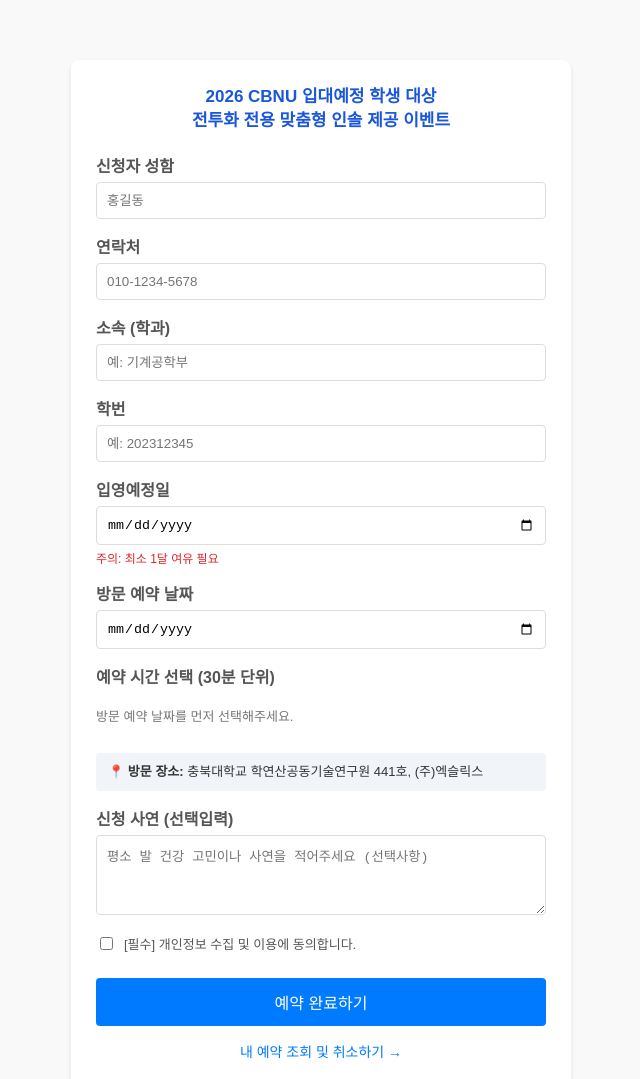
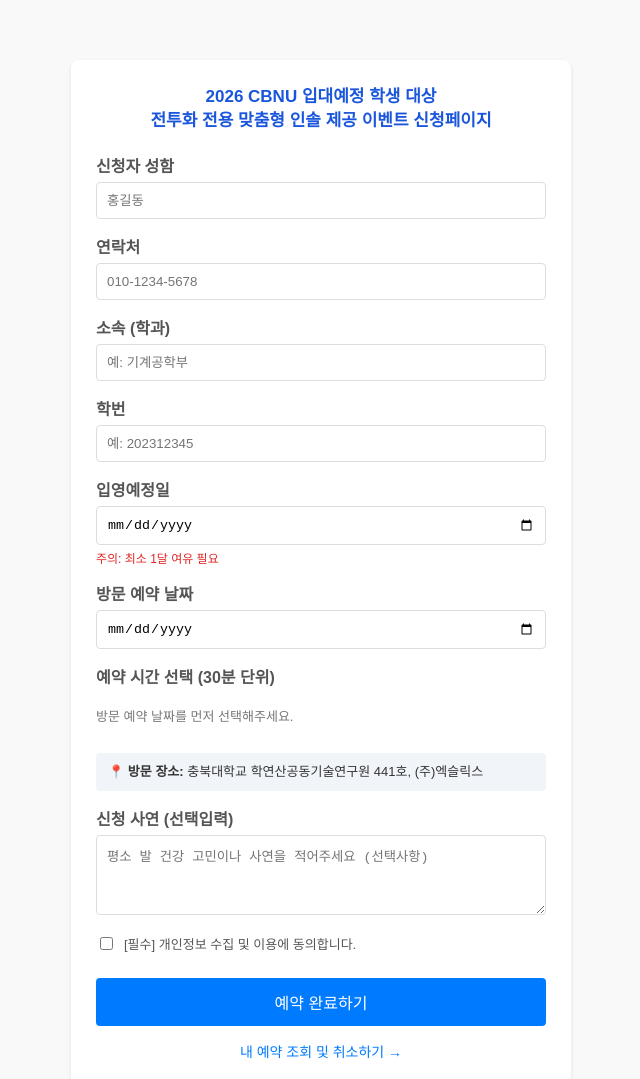
Before and after one commit to constantleesang/reservation-app, a website: page public/index.html in a window 1280 px wide. Shown: the top 1079 px of the page, without its empty margins (319-959 px from the left). Drawn offline with Linux system fonts and the light colour scheme.

Commit message:
Update index.html

```diff
--- a/public/index.html
+++ b/public/index.html
@@ -28,7 +28,7 @@
 <div class="card">
     <!-- 프로모션 타이틀 -->
     <div class="promo-title">
-        2026 CBNU 입대예정 학생 대상<br>전투화 전용 맞춤형 인솔 제공 이벤트
+        2026 CBNU 입대예정 학생 대상<br>전투화 전용 맞춤형 인솔 제공 이벤트 신청페이지
     </div>
 
     <form id="reservationForm">
```
